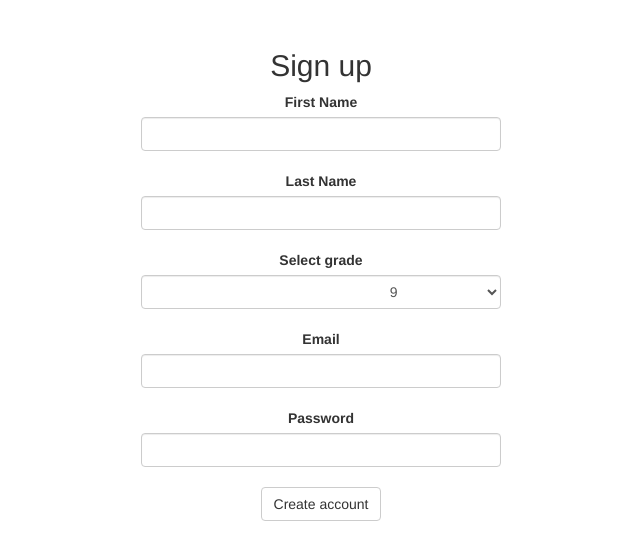
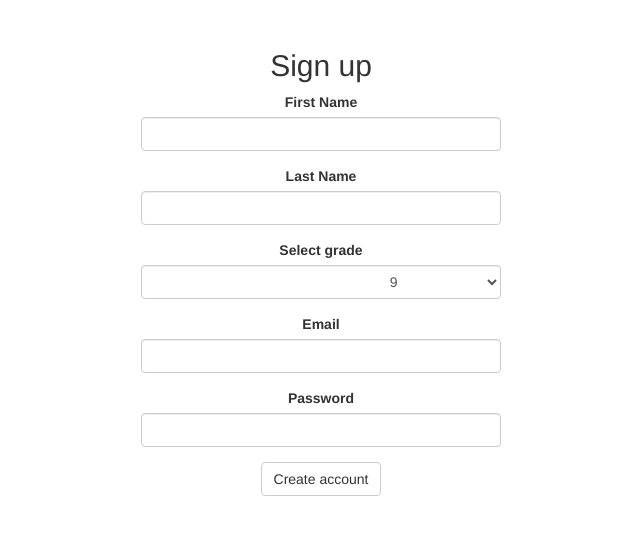
Before and after one commit to ECGHelloWorld/PhoenixNow, a Flask app: page /signup in a window 1280 px wide. Shown: the part 51-611 px from the top of the page, without its empty margins (319-959 px from the left). Run offline with Flask 2, Linux system fonts and the light colour scheme; some libraries are stand-ins or nearby versions.

Commit message:
form-group

```diff
--- a/PhoenixNow/templates/signup.html
+++ b/PhoenixNow/templates/signup.html
@@ -38,31 +38,24 @@
     </div>
   {% endfor %}
 
+  <div class="row">
+  <div class="col-sm-4"></div>
+  <div class="col-sm-4">
 
   <form action="{{ url_for('regular.signup') }}" method=post>
     {{ form.hidden_tag() }}
 
-  <div class="row">
-  <div class="col-sm-4"></div>
-  <div class="col-sm-4">
+    <div class="form-group">
     {{ form.firstname.label }}
     {{ form.firstname(class_="form-control") }}
-  </div>
-  <div class="col-sm-4"></div>
-  </div>
+    </div>
 
-  <div class="row">
-  <div class="col-sm-4"></div>
-  <div class="col-sm-4">
+    <div class="form-group">
     {{ form.lastname.label }}
     {{ form.lastname(class_="form-control") }}
-  </div>
-  <div class="col-sm-4"></div>
-  </div>
+    </div>
 
-  <div class="row">
-  <div class="col-sm-4"></div>
-  <div class="col-sm-4">
+    <div class="form-group">
     <label for="grade">Select grade</label>
       <select class="form-control" name="grade" id="grade">
         <option> 9</option>
@@ -70,33 +63,25 @@
         <option>11</option>
         <option>12</option>
       </select>
+    </div>
+
+    <div class="form-group">
+    {{ form.email.label }}
+    {{ form.email(class_="form-control") }}
+    </div>
+
+    <div class="form-group">
+    {{ form.password.label }}
+    {{ form.password(class_="form-control") }}
+    </div>
+
+    {{ form.submit(class_="btn btn-default") }}
+
+  </form>
+
   </div>
   <div class="col-sm-4"></div>
   </div>
 
-  <div class="row">
-  <div class="col-sm-4"></div>
-  <div class="col-sm-4">
-    {{ form.email.label }}
-    {{ form.email(class_="form-control") }}
-  </div>
-  <div class="col-sm-4"></div>
-  </div>
-
-  <div class="row">
-  <div class="col-sm-4"></div>
-  <div class="col-sm-4">
-    {{ form.password.label }}
-    {{ form.password(class_="form-control") }}
-  </div>
-  <div class="col-sm-4"></div>
-  </div>
-
-  <div class="row">
-    {{ form.submit(class_="btn btn-default") }}
-  </div>
-
-  </form>
-
 
 {% endblock %}
```
Also changed, not shown: PhoenixNow/templates/contact.html (+12 -20 lines), PhoenixNow/templates/signin.html (+15 -14 lines).
